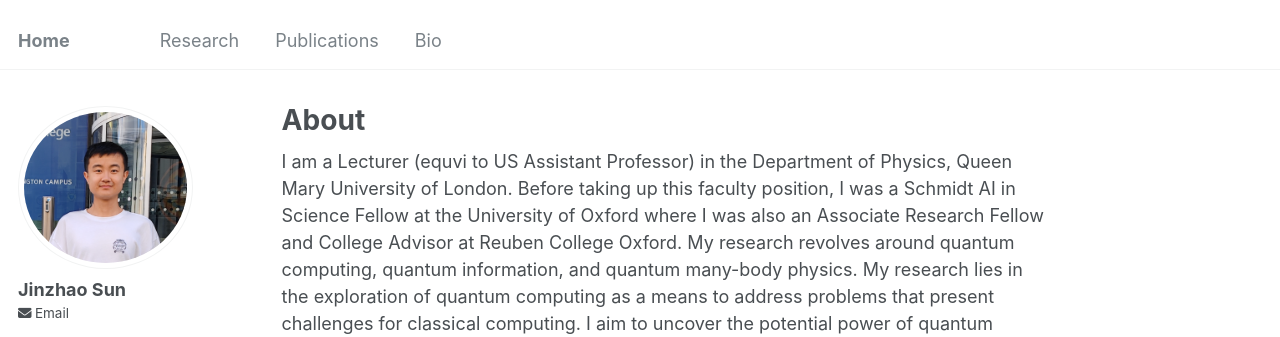
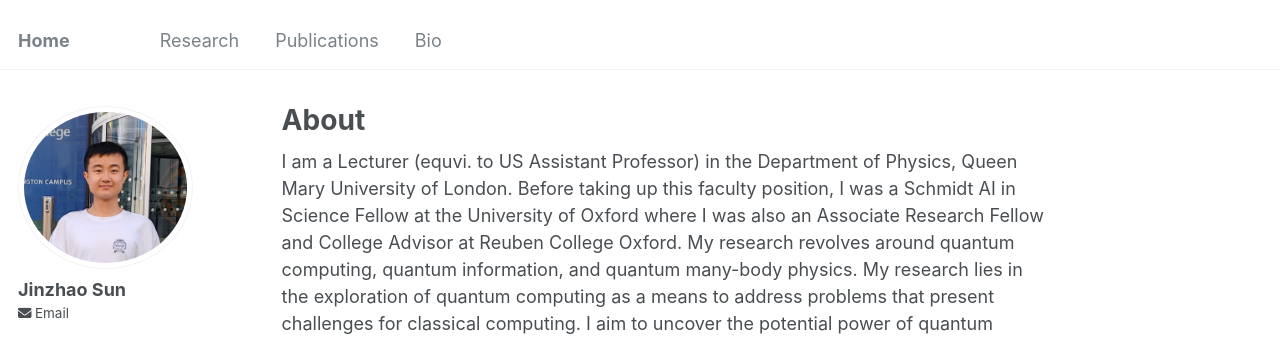
Before and after one commit to jinzhao-sun/jinzhao-sun.github.io, a Jekyll site: the page built from _pages/about.md, in a window 1280 px wide and 900 px high. Shown: the top 337 px of the window. Built offline with Jekyll 4.4.1, drawn with Linux system fonts in a browser that asks for light colours; some web fonts are replaced; some of the changed text lies outside the part shown.

```diff
--- a/_pages/about.md
+++ b/_pages/about.md
@@ -7,7 +7,7 @@ redirect_from:
   - /about.html
 ---
 
-I am a Lecturer (equvi to US Assistant Professor) in the Department of Physics, Queen Mary University of London. Before taking up this faculty position, I was a Schmidt AI in Science Fellow at the University of Oxford where I was also an Associate Research Fellow and College Advisor at Reuben College Oxford.  My research revolves around quantum computing, quantum information, and quantum many-body physics. My research lies in the exploration of quantum computing as a means to address problems that present challenges for classical computing. I aim to uncover the potential power of quantum computing, and examine whether it holds advantages in addressing quantum many-body problems.
+I am a Lecturer (equvi. to US Assistant Professor) in the Department of Physics, Queen Mary University of London. Before taking up this faculty position, I was a Schmidt AI in Science Fellow at the University of Oxford where I was also an Associate Research Fellow and College Advisor at Reuben College Oxford.  My research revolves around quantum computing, quantum information, and quantum many-body physics. My research lies in the exploration of quantum computing as a means to address problems that present challenges for classical computing. I aim to uncover the potential power of quantum computing, and examine whether it holds advantages in addressing quantum many-body problems.
 
 I have a broad interest in quantum computing, quantum information, and quantum many-body physics, which include
 * Quantum computing
```
